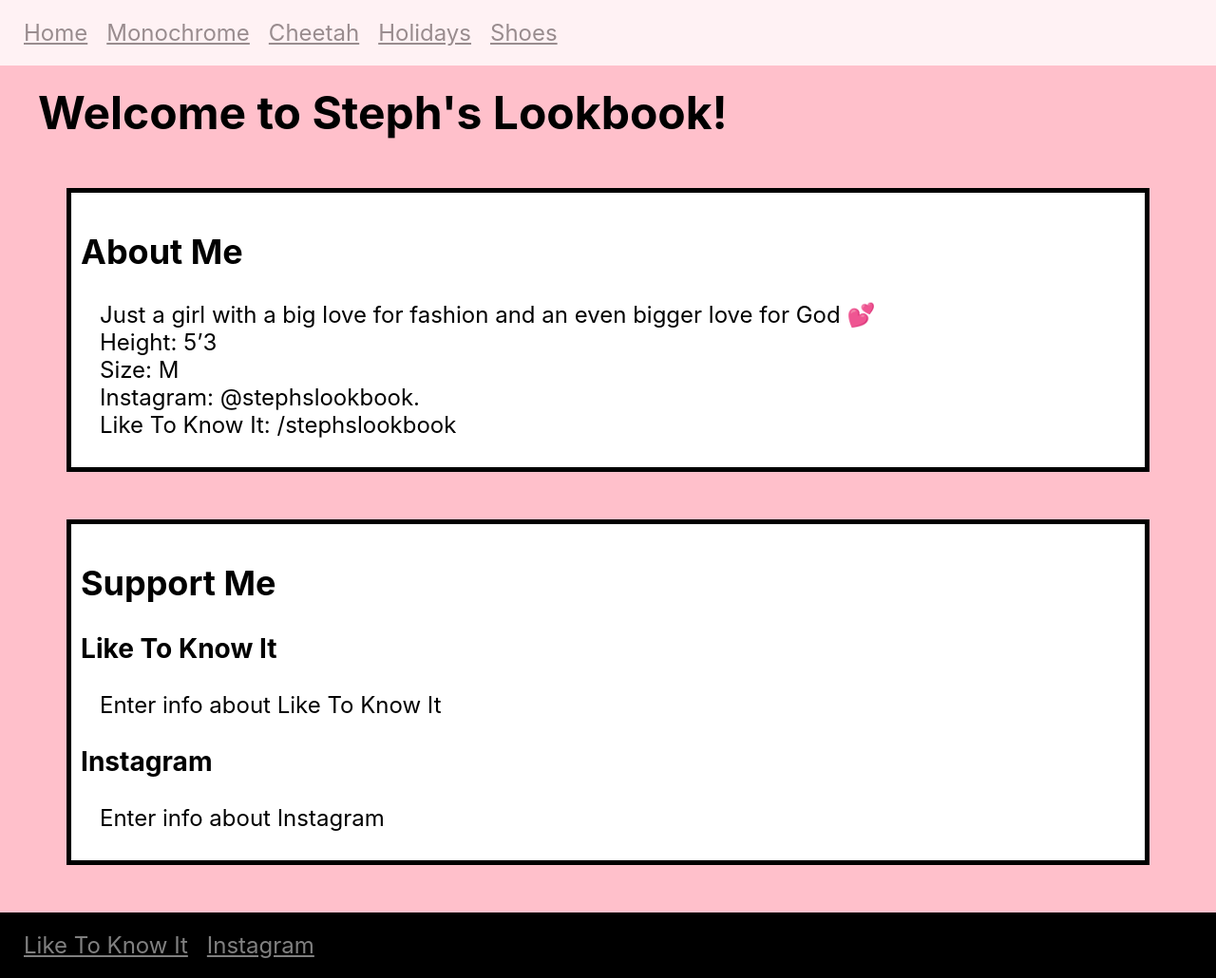
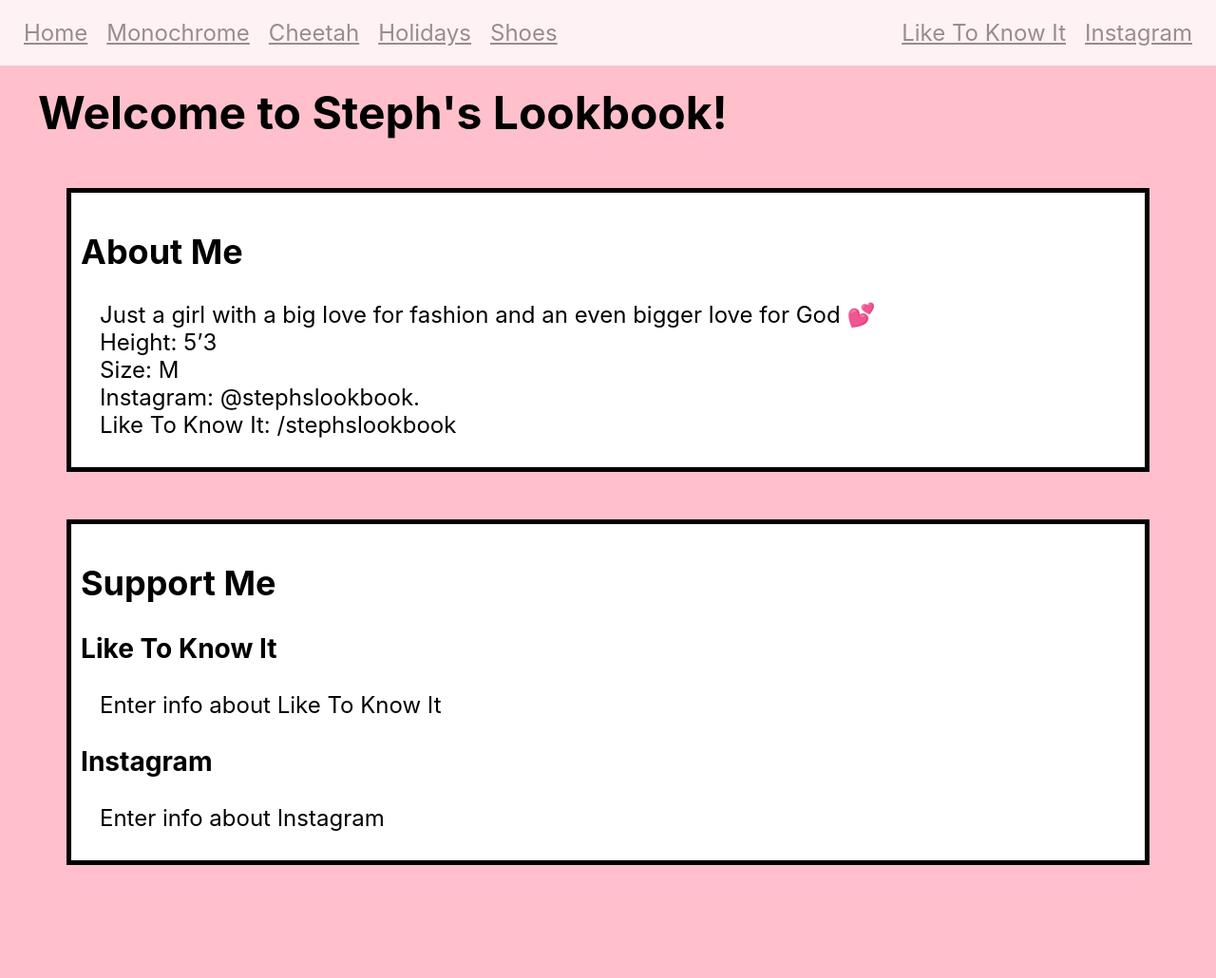
Before and after one commit to JustJeo/stephs-lookbook, a React (Create React App) app: page / in a window 1280 px wide. Shown: the whole page at 95% size. After the commit the page ends 961 px from the top, so only its background shows below. Built offline with nearby package versions, Linux system fonts and the light colour scheme.

Commit message:
removes Footer and right aligns social links

```diff
--- a/src/App.js
+++ b/src/App.js
@@ -1,7 +1,7 @@
 // Importing React
 import React, { useState } from "react";
 import Header from "./components/Header";
-import Footer from "./components/Footer"
+// import Footer from "./components/Footer"
 import Routes from "./config/Routes";
 import "./App.scss"
 
@@ -13,7 +13,7 @@ function App() {
     <div className = "app">
       <Header />
       <Routes />
-      <Footer />
+      {/* <Footer /> */}
     </div>
   )
 }
--- a/src/App.scss
+++ b/src/App.scss
@@ -7,3 +7,8 @@ body {
     margin: 20px;
   }
 }
+
+
+.socials {
+  float: right;
+}
--- a/src/components/Footer.js
+++ b/src/components/Footer.js
@@ -1,18 +1,18 @@
-import React from 'react'
-import { Link } from "react-router-dom"
-import "./Footer.scss"
+// import React from 'react'
+// import { Link } from "react-router-dom"
+// import "./Footer.scss"
 
-const Footer = () => {
-  return (
-    <footer>
-      <div className = "socials">
-        <ul>
-          <li><Link to = { "https://www.liketoknow.it/stephslookbook" }>Like To Know It</Link></li>
-          <li><Link to = { "https://www.instagram.com/stephslookbook/" }>Instagram</Link></li>
-        </ul>
-      </div>
-    </footer>
-  )
-}
+// const Footer = () => {
+//   return (
+//     <footer>
+//       <div className = "socials">
+//         <ul>
+//           <li><Link to = { "https://www.liketoknow.it/stephslookbook" }>Like To Know It</Link></li>
+//           <li><Link to = { "https://www.instagram.com/stephslookbook/" }>Instagram</Link></li>
+//         </ul>
+//       </div>
+//     </footer>
+//   )
+// }
 
-export default Footer
+// export default Footer
--- a/src/components/Header.js
+++ b/src/components/Header.js
@@ -5,13 +5,17 @@ import "./Header.scss"
 const Header = () => {
   return (
     <header>
-      <div className = "navLinks">
-        <ul>
+      <div>
+        <ul className = "navLinks">
           <li><Link to = { "/" }>Home</Link></li>
           <li><Link to = { "/monochrome" }>Monochrome</Link></li>
           <li><Link to = { "/cheetah" }>Cheetah</Link></li>
           <li><Link to = { "/holidays" }>Holidays</Link></li>
           <li><Link to = { "/shoes" }>Shoes</Link></li>
+        </ul>
+        <ul className = "socials">
+          <li><Link to = { "https://www.liketoknow.it/stephslookbook" }>Like To Know It</Link></li>
+          <li><Link to = { "https://www.instagram.com/stephslookbook/" }>Instagram</Link></li>
         </ul>
       </div>
     </header>
--- a/src/components/Header.scss
+++ b/src/components/Header.scss
@@ -13,7 +13,7 @@ header {
   }
 
   ul {
-    display: flex;
+    display: inline-flex;
     margin: 0;
     padding: 0;
 
```
